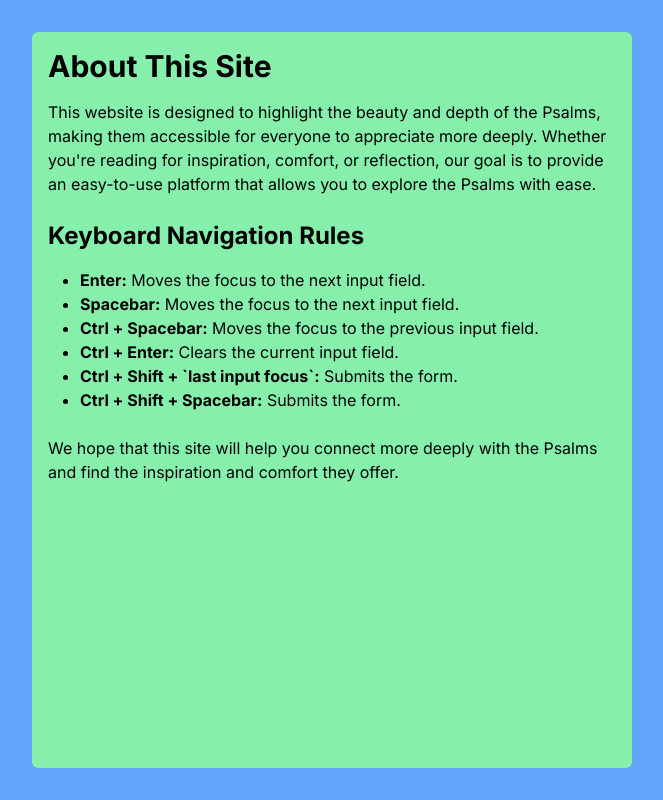
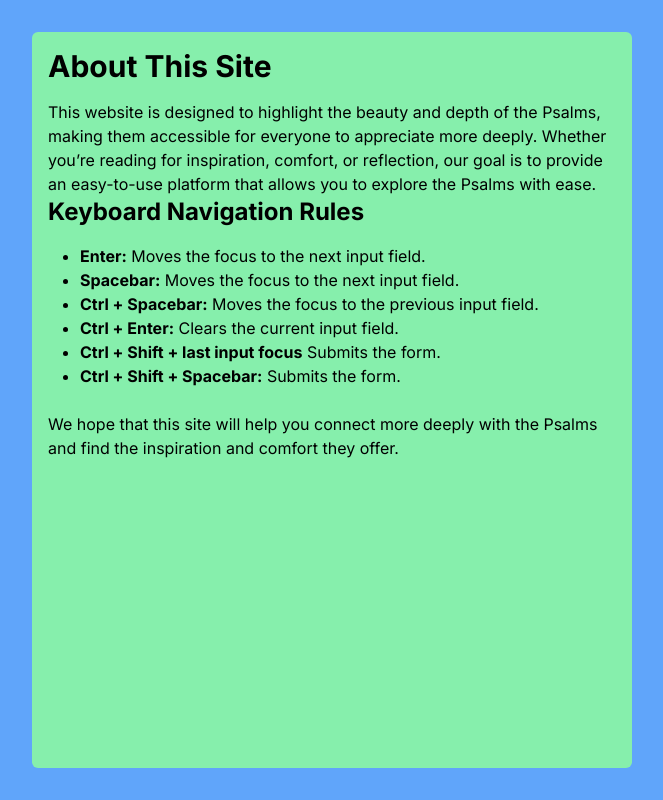
Before and after one commit to Jmarkzcod8r/Convert-Webp, a Next.js app: page /about in a window 1280 px wide. Shown: the whole page, without its empty margins (308-971 px from the left). Built offline with nearby package versions, Linux system fonts and the light colour scheme.

Commit message:
Fixed a minor issue with apostrophe converted to &rsquo;

```diff
--- a/app/about/page.tsx
+++ b/app/about/page.tsx
@@ -5,9 +5,9 @@ const About = () => {
     <div className="min-h-screen bg-blue-400 mx-auto p-8  justify-center flex">
         <div className='w-[600px] text-black bg-green-300 p-4 rounded-md'>
       <h1 className="text-3xl font-bold mb-4">About This Site</h1>
-      <p className="mb-6">
-        This website is designed to highlight the beauty and depth of the Psalms, making them accessible for everyone to appreciate more deeply. Whether you're reading for inspiration, comfort, or reflection, our goal is to provide an easy-to-use platform that allows you to explore the Psalms with ease.
-      </p>
+      <span className="mb-6">
+        This website is designed to highlight the beauty and depth of the Psalms, making them accessible for everyone to appreciate more deeply. Whether you&rsquo;re reading for inspiration, comfort, or reflection, our goal is to provide an easy-to-use platform that allows you to explore the Psalms with ease.
+      </span>
 
       <h2 className="text-2xl font-bold mb-4">Keyboard Navigation Rules</h2>
       <ul className="list-disc ml-8 mb-6">
@@ -15,7 +15,7 @@ const About = () => {
         <li><strong>Spacebar:</strong> Moves the focus to the next input field.</li>
         <li><strong>Ctrl + Spacebar:</strong> Moves the focus to the previous input field.</li>
         <li><strong>Ctrl + Enter:</strong> Clears the current input field.</li>
-        <li><strong>Ctrl + Shift + `last input focus`:</strong> Submits the form.</li>
+        <li><strong>Ctrl + Shift + last input focus</strong> Submits the form.</li>
         <li><strong>Ctrl + Shift + Spacebar:</strong> Submits the form.</li>
       </ul>
 
--- a/app/page.tsx
+++ b/app/page.tsx
@@ -96,7 +96,7 @@ const Page = () => {
               onFocus={() => handleFocus(key)} // Handle focus event
               onKeyDown={(e) => handleKeyDown(key, e)} // Pass the unique key
               className="border border-gray-300 rounded-lg p-1 mr-1 text-center"
-              style={{ width: `${word.length * 16}px` }} // Adjust width based on word length
+              style={{ width: `${word.length * 18}px` }} // Adjust width based on word length
               placeholder={` ${index}`} // Set placeholder as the current index
             />
             {index < words.length - 1 ? ' ' : ''}
```
